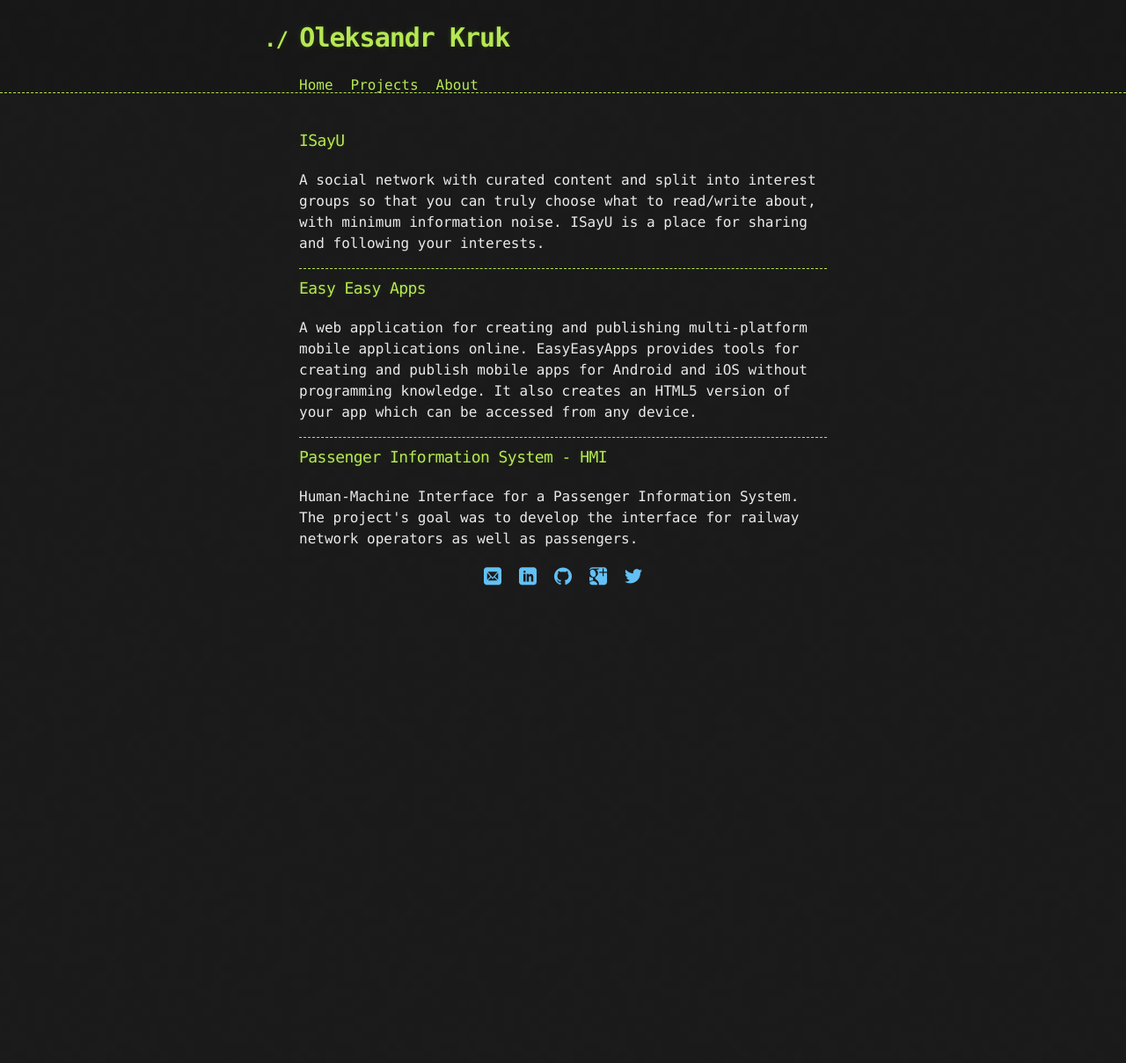
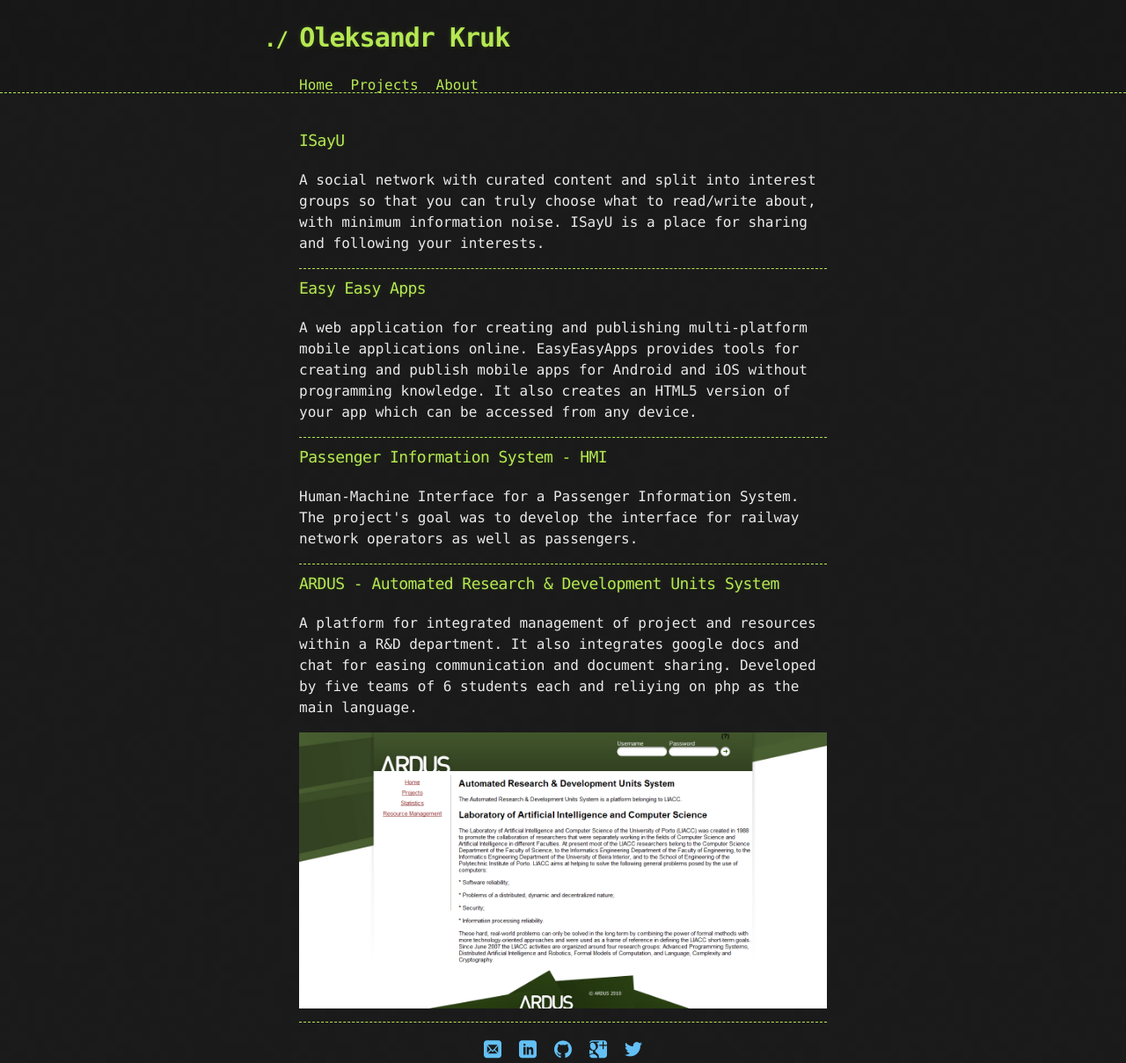
Before and after one commit to 0mega/0mega.github.io, a Jekyll site: the page built from projects.html, in a window 1280 px wide. Shown: the whole page at 88% size. Built offline with Jekyll 4.4.1, drawn with Linux system fonts in a browser that asks for light colours; before the commit the page ends 900 px from its top, so only the background shows below that.

Commit message:
added ARDUS project

```diff
--- a/projects.html
+++ b/projects.html
@@ -36,5 +36,17 @@ layout: default
         Human-Machine Interface for a Passenger Information System. The project's goal was to develop the interface
         for railway network operators as well as passengers.
     </p>
+    <hr />
+
+    <h3>
+        ARDUS - Automated Research & Development Units System
+    </h3>
+    </a>
+    <p>
+        A platform for integrated management of project and resources within a R&D department. It also integrates google docs and chat for easing communication and document sharing. Developed by five teams of 6 students each and reliying on php as the main language.
+    </p>
+    <img src="images/ardus.png"/>
+
+    <hr />
 
 </section>
```
Also changed, not shown: images/ardus.png (added).
